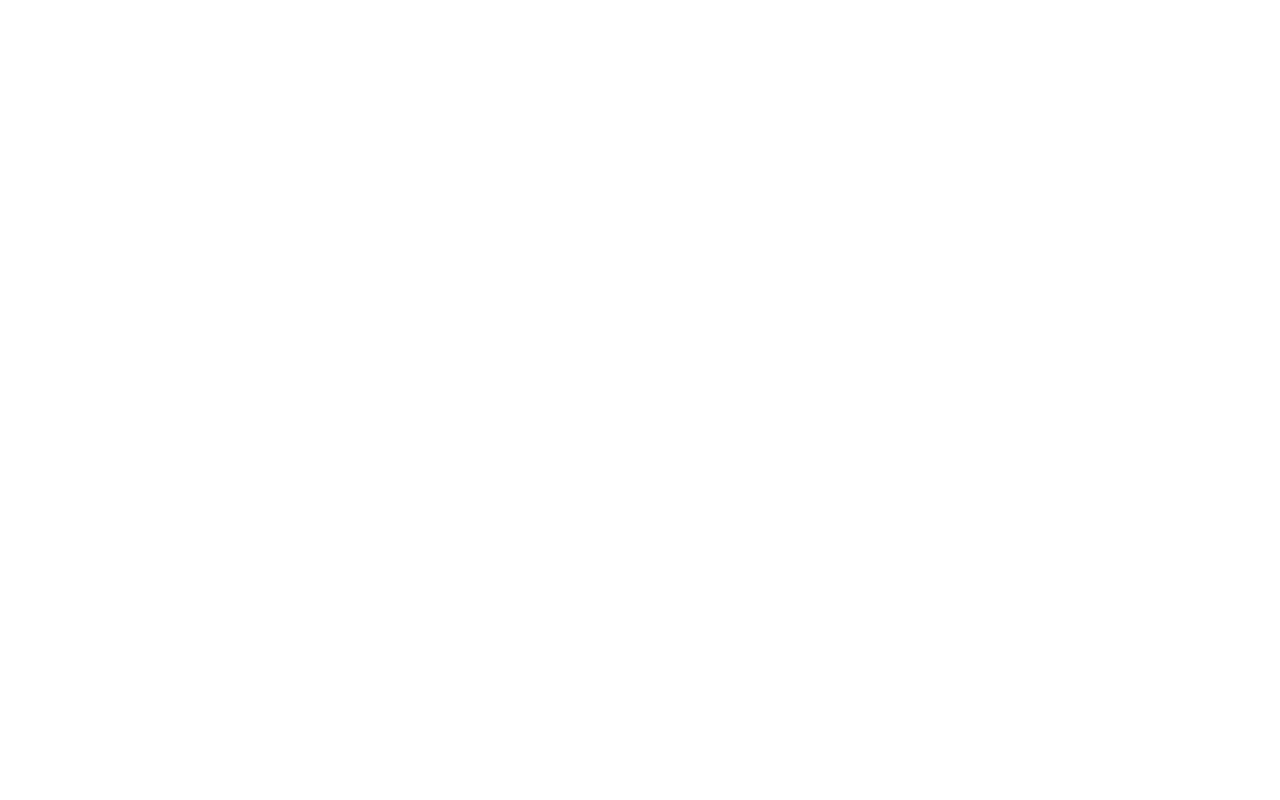
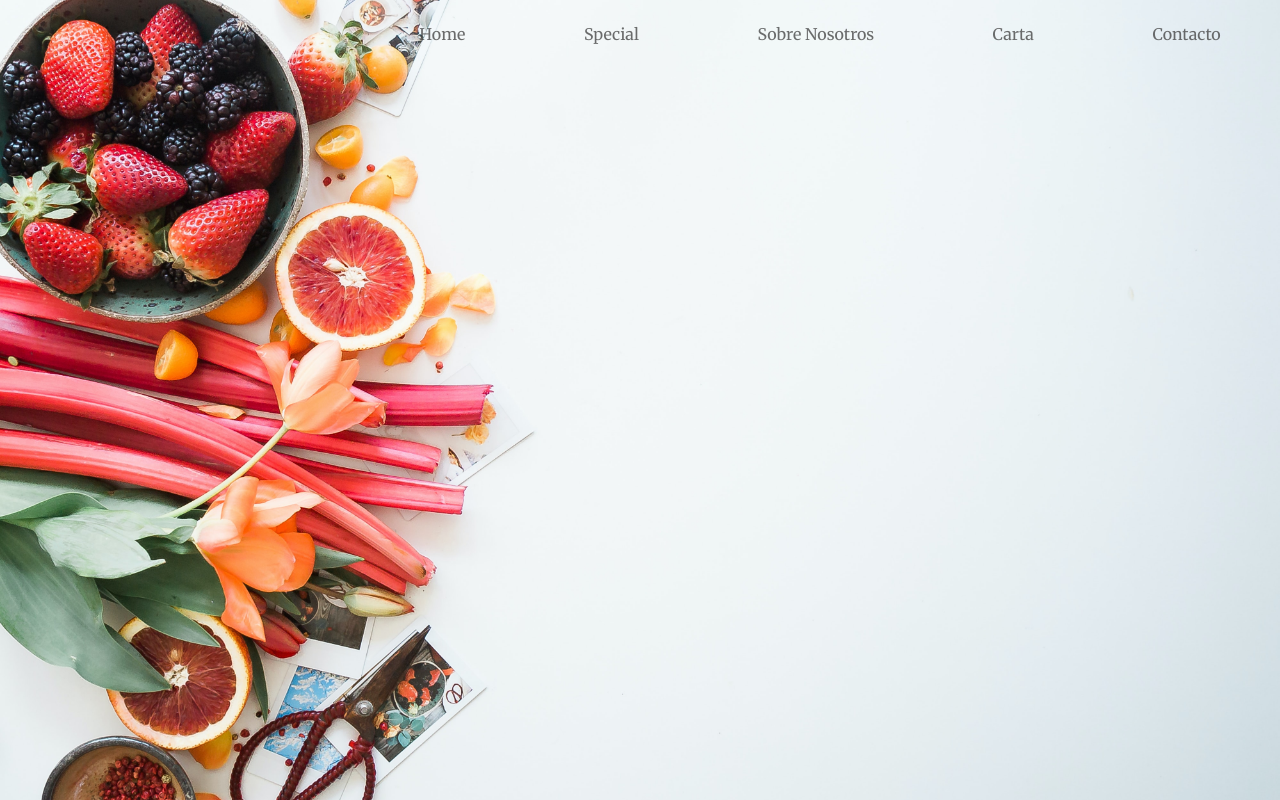
Before and after one commit to Germanilu/Veggie-Bites, a plain HTML site: page index.html in a window 1280 px wide. Drawn offline with Linux system fonts and the light colour scheme.

Commit message:
Creación header y navbar, añadidas imagenes default

```diff
--- a/css/style.css
+++ b/css/style.css
@@ -0,0 +1,62 @@
+/* Google Font Merriweather */
+@import url('https://fonts.googleapis.com/css2?family=Lato:wght@400;900&family=Merriweather:ital,wght@0,300;0,400;0,700;0,900;1,700&display=swap');
+
+body{
+    margin: 0;
+    padding: 0;
+}
+
+/* Contenedor Header con bg Img */
+.contenedor-header{
+    height: 100vh;
+    width: 100%;
+    background-image: url(/img/bgveggie.jpg);
+    background-position: center;
+    background-size: cover;
+    background-repeat: no-repeat;
+}
+
+/* Navbar */
+.navbar{
+    height: 3em;
+    width: 60em;
+    float: right;
+    margin-top: 0.5em;
+}
+
+.lista-desordenada-navbar{
+    display: flex;
+    align-items: center;
+    justify-content: space-around;
+    list-style: none;
+    font-family: 'Merriweather', serif;
+    color: rgba(66, 66, 66, 0.775);
+    font-weight: 500;
+}
+
+li,a{
+    text-decoration: none;
+    color: inherit;
+    position: relative;
+}
+
+/* Efecto transición borderbottom Navbar */
+.navbar-link::after{
+    content: "";
+    position: absolute;
+    background-color: #c04038;
+    height: 0.1em;
+    left: 0;
+    width: 0%;
+    bottom: -0.2em;
+    transition: 0.5s;
+}
+
+.navbar-link:hover{
+    color: black;
+}
+
+.navbar-link:hover:after{
+    width: 100%;
+    color: black;
+}
--- a/index.html
+++ b/index.html
@@ -4,10 +4,23 @@
     <meta charset="UTF-8">
     <meta http-equiv="X-UA-Compatible" content="IE=edge">
     <meta name="viewport" content="width=device-width, initial-scale=1.0">
-    <title>Restaurante da Luciano</title>
+    <title>Veggie Bites</title>
     <link rel="stylesheet" href="css/style.css"/>
 </head>
 <body>
+    <!-- Contenedor Header con bg img -->
+    <div class="contenedor-header">
+        <!-- Barra de navegación -->
+        <nav class="navbar">
+            <ul class="lista-desordenada-navbar">
+                <li><a href="#" class="navbar-link">Home</a></li>
+                <li><a href="#" class="navbar-link">Special</a></li>
+                <li><a href="#" class="navbar-link">Sobre Nosotros</a></li>
+                <li><a href="#" class="navbar-link">Carta</a></li>
+                <li><a href="#" class="navbar-link">Contacto</a></li>
+            </ul>
+        </nav>
+    </div>
 
 
     <script src="js/main.js"></script>
```
Also changed, not shown: img/Menuimg/special-2.png (added), img/Menuimg/veganburger.jpg (added), img/Menuimg/veganexoticfruit.jpg (added), img/Menuimg/veganhigos.jpg (added), img/bgveggie.jpg (added), 2 other files.
